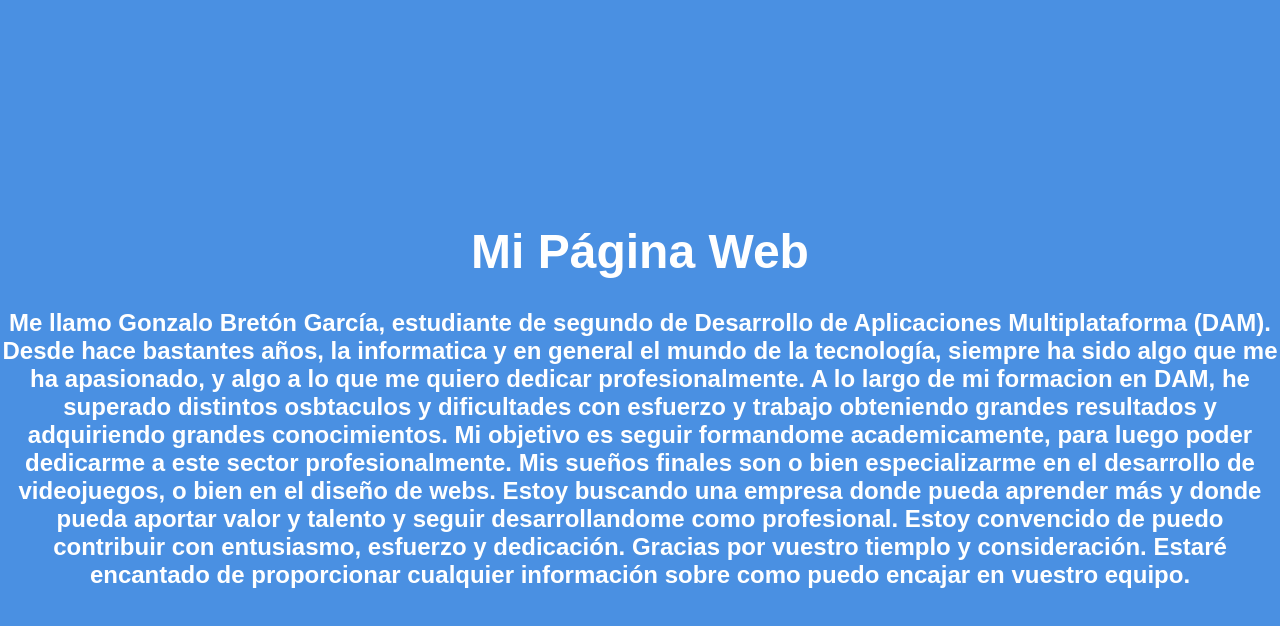
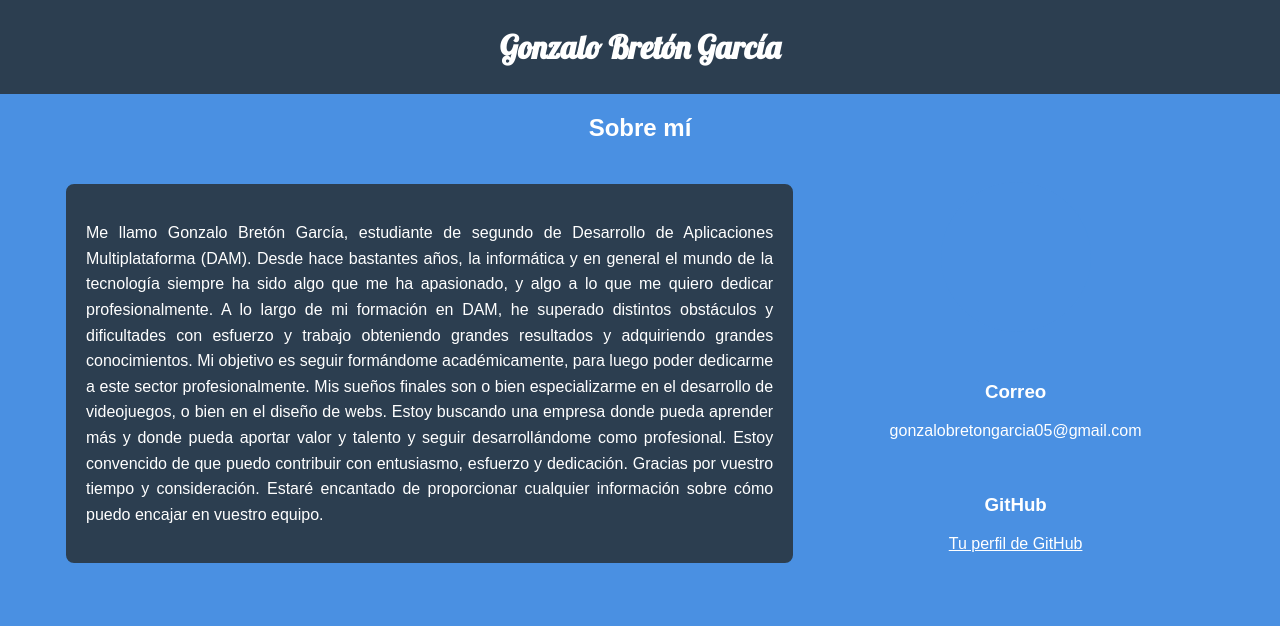
Before and after one commit to gonzalo05-w/Aplicacion-Habitos, a plain HTML site: page index.html in a window 1280 px wide. Drawn offline with Linux system fonts and the light colour scheme.

Commit message:
Update index.html

```diff
--- a/index.html
+++ b/index.html
@@ -4,46 +4,130 @@
     <meta charset="UTF-8">
     <meta name="viewport" content="width=device-width, initial-scale=1.0">
     <title>Mi Página Web</title>
+    <link href="https://fonts.googleapis.com/css2?family=Lobster&display=swap" rel="stylesheet"> <!-- Fuente Lobster -->
     <style>
         body {
             margin: 0;
             padding: 0;
-            background-color: #4a90e2; /* Azul entre claro y oscuro */
-            color: white; /* Texto en color blanco */
-            font-family: Arial, sans-serif; /* Tipografía limpia */
+            background: linear-gradient(to bottom, #2c3e50 2.5cm, #4a90e2 2.5cm); /* Franja de 2.5 cm */
+            color: white;
+            font-family: Arial, sans-serif;
             display: flex;
             flex-direction: column;
-            align-items: center; /* Centra los textos horizontalmente */
-            justify-content: center; /* Centra los textos verticalmente */
-            height: 100vh; /* Ocupa toda la altura de la pantalla */
-            text-align: center; /* Alinea los textos al centro */
+            align-items: center;
+            justify-content: flex-start; /* Alineación inicial */
+            min-height: 100vh;
+            text-align: center;
         }
 
-        h1 {
-            font-size: 3rem;
-            margin-bottom: 10px;
+        .franja {
+            height: 2.5cm;
+            width: 100%;
+            background-color: #2c3e50;
+            display: flex;
+            align-items: center;
+            justify-content: center;
         }
 
-        h2 {
-            font-size: 1.5rem;
+        .franja h1 {
+            font-family: 'Lobster', cursive;
+            font-size: 2rem;
+            color: #ffffff;
+            margin: 0;
+        }
+
+        .content {
+            display: flex;
+            justify-content: center;
+            align-items: flex-start;
+            margin-top: 20px;
+            width: 90%;
+            max-width: 1200px;
+        }
+
+        .text-box {
+            background-color: #2c3e50;
+            border: 2px solid #4a90e2;
+            border-radius: 10px;
+            padding: 20px;
+            width: 60%;
+            margin-right: 20px;
+            color: white;
+            text-align: justify;
+            line-height: 1.6;
+        }
+
+        .sidebar {
+            width: 35%;
+            display: flex;
+            flex-direction: column;
+            align-items: center;
+            color: white;
+        }
+
+        .photo {
+            width: 150px;
+            height: 150px;
+            background-color: #4a90e2;
+            border-radius: 50%;
+            margin-bottom: 20px;
+            display: flex;
+            align-items: center;
+            justify-content: center;
+            font-size: 1rem;
+            color: white;
+        }
+
+        .email, .github {
+            margin: 10px 0;
+            text-align: center;
+        }
+
+        a {
+            color: #ffffff;
+            text-decoration: underline;
         }
     </style>
 </head>
 <body>
-    <h1>Mi Página Web</h1>
-    <h2>Me llamo Gonzalo Bretón García, estudiante de segundo de Desarrollo
+    <div class="franja">
+        <h1>Gonzalo Bretón García</h1>
+    </div>
+    <h2>Sobre mí</h2>
+    <div class="content">
+        <!-- Texto principal -->
+        <div class="text-box">
+            <p>
+                Me llamo Gonzalo Bretón García, estudiante de segundo de Desarrollo
                 de Aplicaciones Multiplataforma (DAM). Desde hace bastantes años,
-    la informatica y en general el mundo de la tecnología, siempre ha sido
+                la informática y en general el mundo de la tecnología siempre ha sido
                 algo que me ha apasionado, y algo a lo que me quiero dedicar profesionalmente.
-    A lo largo de mi formacion en DAM, he superado distintos osbtaculos y dificultades
+                A lo largo de mi formación en DAM, he superado distintos obstáculos y dificultades
                 con esfuerzo y trabajo obteniendo grandes resultados y adquiriendo grandes conocimientos.
-    Mi objetivo es seguir formandome academicamente, para luego
+                Mi objetivo es seguir formándome académicamente, para luego
                 poder dedicarme a este sector profesionalmente.
                 Mis sueños finales son o bien especializarme en el desarrollo de videojuegos,
                 o bien en el diseño de webs. Estoy buscando una empresa donde pueda aprender más y
-    donde pueda aportar valor y talento y seguir desarrollandome como profesional.
-    Estoy convencido de puedo contribuir con entusiasmo, esfuerzo y dedicación.
-    Gracias por vuestro tiemplo y consideración. Estaré encantado de proporcionar cualquier
-    información sobre como puedo encajar en vuestro equipo.  </h2>
+                donde pueda aportar valor y talento y seguir desarrollándome como profesional.
+                Estoy convencido de que puedo contribuir con entusiasmo, esfuerzo y dedicación.
+                Gracias por vuestro tiempo y consideración. Estaré encantado de proporcionar cualquier
+                información sobre cómo puedo encajar en vuestro equipo.
+            </p>
+        </div>
+        <!-- Espacio para la foto y enlaces -->
+        <div class="sidebar">
+            <div class="photo">
+                <img Imagen>
+            </div>
+            <div class="email">
+                <h3>Correo</h3>
+                <p>gonzalobretongarcia05@gmail.com</p>
+            </div>
+            <div class="github">
+                <h3>GitHub</h3>
+                <a href="#" target="_blank">Tu perfil de GitHub</a>
+            </div>
+        </div>
+    </div>
 </body>
 </html>
```
Lines whose indentation alone changed are shown as unchanged.
